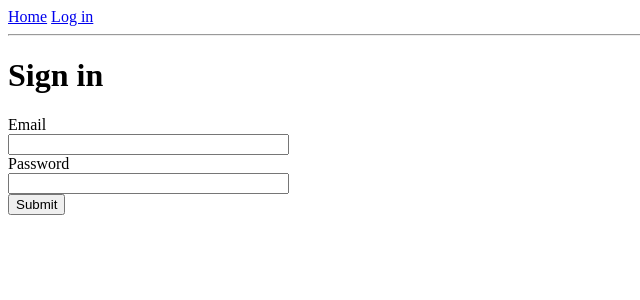
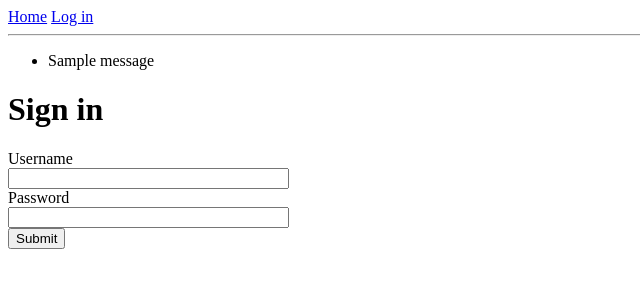
Before and after one commit to huels017/Portfolio-Reallocation, a Flask app: template app/templates/auth/login.html in a window 1280 px wide. Shown: the top 300 px of the page, without its empty margins (0-640 px from the left). Run offline with Flask 2, Linux system fonts and the light colour scheme; the template is opened without the code that fills it: most values are stand-ins (such as "Sample title", 1, 10 or a date in 2020); one stand-in notice (Sample message) is shown; form fields are guessed from the names that the template uses.

Commit message:
update login form

```diff
--- a/app/auth/forms.py
+++ b/app/auth/forms.py
@@ -1,9 +1,9 @@
 from flask_wtf import FlaskForm
 from wtforms import StringField, PasswordField, SubmitField
-from wtforms.validators import ValidationError, DataRequired, Email
+from wtforms.validators import ValidationError, DataRequired
 
 # TODO: ValidationErrors, registration, forgot password
 class LoginForm(FlaskForm):
-	email = StringField('Email', validators=[DataRequired(), Email()])
+	username = StringField('Username', validators=[DataRequired()])
 	password = PasswordField('Password', validators=[DataRequired()])
 	submit = SubmitField('Sign in')
--- a/app/templates/auth/login.html
+++ b/app/templates/auth/login.html
@@ -7,9 +7,9 @@
 	<form action="" method="post">
 		{{ form.hidden_tag() }}
 		<div>
-			{{ form.email.label }}<br>
-			{{ form.email(size=32) }}<br>
-			{% for error in form.email.errors %}
+			{{ form.username.label }}<br>
+			{{ form.username(size=32) }}<br>
+			{% for error in form.username.errors %}
 				<span style="color: red;">[{{ error }}]</span>
 			{% endfor %}
 		</div>
@@ -20,7 +20,6 @@
 				<span style="color: red;">[{{ error }}]</span>
 			{% endfor %}
 		</div>
-
 		<div>{{ form.submit() }}</div>
 	</form>
 
--- a/app/templates/base.html
+++ b/app/templates/base.html
@@ -10,6 +10,17 @@
 		<a href="{{ url_for('main.index') }}">Home</a>
 		<a href="{{ url_for('auth.login') }}">Log in</a>
 		<hr>
+
+		{% with messages = get_flashed_messages() %}
+		{% if messages %}
+		<ul>
+			{% for message in messages %}
+			<li>{{ message }}</li>
+			{% endfor %}
+		</ul>
+		{% endif %}
+		{% endwith %}
+
 		{% block content %}{% endblock %}
 
 		{# application content needs to be provided in the app_content block #}
```
